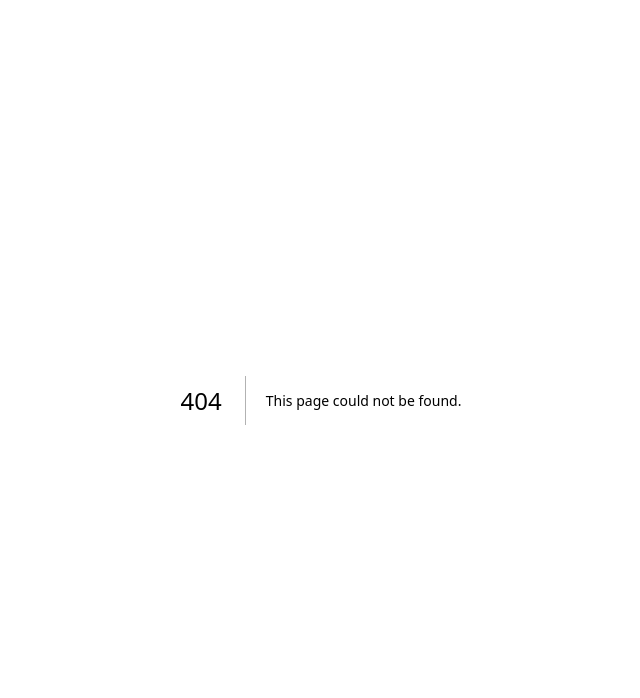
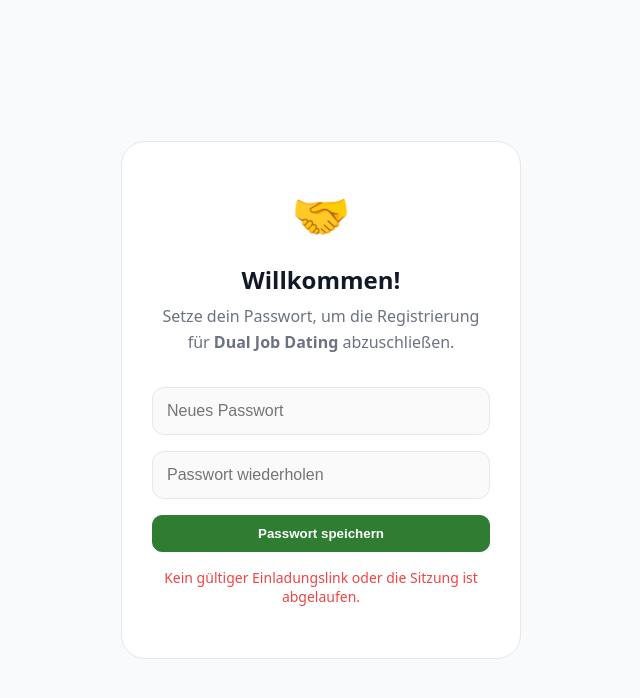
Before and after one commit to FH-JOANNEUM-MSD/msd23-dual-job-date-web, a Next.js app: page /set-password in a window 1280 px wide. Before the commit this address had no page. Shown: the top 698 px of the page, without its empty margins (319-959 px from the left). Built offline with nearby package versions, Linux system fonts and the light colour scheme; no server answers.

Commit message:
change text on various sites, add set password site

```diff
--- a/app/(app)/events/page.tsx
+++ b/app/(app)/events/page.tsx
@@ -242,7 +242,7 @@
 
     if (filteredStudents.length > 0) {
       setMatchingInfo(
-        `${matchedCount} Studenten automatisch zugewiesen, ${unmatchedCount} ohne Zuweisung.`
+        `${matchedCount} Studierende automatisch zugewiesen, ${unmatchedCount} ohne Zuweisung.`
       );
     } else {
       setMatchingInfo(null);
@@ -329,7 +329,7 @@
         <div>
           <h2 style={{ margin: 0 }}>Termine</h2>
           <p className="muted" style={{ margin: "6px 0 0" }}>
-            Job-Dating-Events erstellen und Studenten automatisch oder manuell Unternehmen zuweisen.
+            Job-Dating-Events erstellen und Studierende automatisch oder manuell Unternehmen zuweisen.
           </p>
         </div>
       </div>
@@ -441,7 +441,7 @@
               </tr>
             ) : filteredStudents.length === 0 ? (
               <tr>
-                <td colSpan={4}>Keine Studenten für diese Auswahl gefunden.</td>
+                <td colSpan={4}>Keine Studierende für diese Auswahl gefunden.</td>
               </tr>
             ) : (
               filteredStudents.map((student) => (
--- /dev/null
+++ b/app/(public)/set-password/page.tsx
@@ -0,0 +1,265 @@
+"use client";
+
+import { useEffect, useMemo, useState } from "react";
+import { getSupabaseClient } from "@/lib/supabaseClient";
+
+type MessageState = {
+  text: string;
+  color: string;
+};
+
+function validatePassword(password: string): string[] {
+  const missing: string[] = [];
+
+  if (password.length < 8) missing.push("mind. 8 Zeichen");
+  if (!/[A-Z]/.test(password)) missing.push("ein Großbuchstabe");
+  if (!/[a-z]/.test(password)) missing.push("ein Kleinbuchstabe");
+  if (!/[0-9]/.test(password)) missing.push("eine Zahl");
+  if (!/[^a-zA-Z0-9]/.test(password)) missing.push("ein Sonderzeichen");
+
+  return missing;
+}
+
+export default function SetPasswordPage() {
+  const supabase = useMemo(() => getSupabaseClient(), []);
+
+  const [password1, setPassword1] = useState("");
+  const [password2, setPassword2] = useState("");
+  const [message, setMessage] = useState<MessageState>({ text: "", color: "#64748b" });
+  const [isSubmitting, setIsSubmitting] = useState(false);
+  const [isReady, setIsReady] = useState(false);
+  const [success, setSuccess] = useState(false);
+
+  useEffect(() => {
+    async function initializeAuthFromUrl() {
+      if (!supabase) {
+        setMessage({
+          text: "Supabase ist nicht konfiguriert.",
+          color: "#ef4444",
+        });
+        return;
+      }
+
+      try {
+        // Case 1: Supabase invite/recovery flow via ?code=...
+        const url = new URL(window.location.href);
+        const code = url.searchParams.get("code");
+
+        if (code) {
+          const { error } = await supabase.auth.exchangeCodeForSession(code);
+          if (error) {
+            setMessage({
+              text: `Einladungslink konnte nicht verarbeitet werden: ${error.message}`,
+              color: "#ef4444",
+            });
+            return;
+          }
+        }
+
+        // Case 2: Session already detected from hash fragment / prior init
+        const { data, error } = await supabase.auth.getSession();
+
+        if (error) {
+          setMessage({
+            text: `Sitzung konnte nicht geladen werden: ${error.message}`,
+            color: "#ef4444",
+          });
+          return;
+        }
+
+        if (!data.session) {
+          setMessage({
+            text: "Kein gültiger Einladungslink oder die Sitzung ist abgelaufen.",
+            color: "#ef4444",
+          });
+          return;
+        }
+
+        setIsReady(true);
+      } catch (error) {
+        const text =
+          error instanceof Error
+            ? error.message
+            : "Unbekannter Fehler beim Initialisieren der Einladung.";
+        setMessage({
+          text,
+          color: "#ef4444",
+        });
+      }
+    }
+
+    void initializeAuthFromUrl();
+  }, [supabase]);
+
+  async function handleSubmit() {
+    if (!supabase) {
+      setMessage({
+        text: "Supabase ist nicht konfiguriert.",
+        color: "#ef4444",
+      });
+      return;
+    }
+
+    const missingRules = validatePassword(password1);
+
+    if (missingRules.length > 0) {
+      setMessage({
+        text: `Passwort zu schwach! Es fehlt: ${missingRules.join(", ")}.`,
+        color: "#ef4444",
+      });
+      return;
+    }
+
+    if (password1 !== password2) {
+      setMessage({
+        text: "Die Passwörter stimmen nicht überein!",
+        color: "#ef4444",
+      });
+      return;
+    }
+
+    try {
+      setIsSubmitting(true);
+      setMessage({
+        text: "Speichere Passwort...",
+        color: "#4F46E5",
+      });
+
+      const { error } = await supabase.auth.updateUser({
+        password: password1,
+      });
+
+      if (error) {
+        setMessage({
+          text: `Fehler: ${error.message}`,
+          color: "#ef4444",
+        });
+        return;
+      }
+
+      setSuccess(true);
+      setMessage({
+        text: "",
+        color: "#64748b",
+      });
+    } finally {
+      setIsSubmitting(false);
+    }
+  }
+
+  function openApp() {
+    window.location.href = "dualJobDating://invite";
+  }
+
+  return (
+    <main
+      style={{
+        minHeight: "100vh",
+        display: "flex",
+        alignItems: "center",
+        justifyContent: "center",
+        padding: 20,
+        background: "#f8fafc",
+      }}
+    >
+      {!success ? (
+        <div
+          className="card"
+          style={{
+            width: "100%",
+            maxWidth: 400,
+            padding: "40px 30px",
+            borderRadius: 24,
+            textAlign: "center",
+          }}
+        >
+          <div style={{ fontSize: 48, marginBottom: 16 }}>🤝</div>
+          <h1 style={{ fontSize: 24, fontWeight: 800, marginBottom: 8 }}>Willkommen!</h1>
+          <p className="muted" style={{ marginBottom: 32, lineHeight: 1.6 }}>
+            Setze dein Passwort, um die Registrierung für <b>Dual Job Dating</b> abzuschließen.
+          </p>
+
+          <input
+            type="password"
+            value={password1}
+            onChange={(e) => setPassword1(e.target.value)}
+            placeholder="Neues Passwort"
+            disabled={!isReady || isSubmitting}
+            style={{
+              width: "100%",
+              padding: 14,
+              marginBottom: 16,
+              border: "1px solid var(--border)",
+              borderRadius: 12,
+              fontSize: 16,
+            }}
+          />
+
+          <input
+            type="password"
+            value={password2}
+            onChange={(e) => setPassword2(e.target.value)}
+            placeholder="Passwort wiederholen"
+            disabled={!isReady || isSubmitting}
+            style={{
+              width: "100%",
+              padding: 14,
+              marginBottom: 16,
+              border: "1px solid var(--border)",
+              borderRadius: 12,
+              fontSize: 16,
+            }}
+          />
+
+          <button
+            type="button"
+            className="btn btnPrimary"
+            onClick={() => void handleSubmit()}
+            disabled={!isReady || isSubmitting}
+            style={{ width: "100%" }}
+          >
+            {isSubmitting ? "Wird gespeichert..." : "Passwort speichern"}
+          </button>
+
+          <p
+            style={{
+              marginTop: 16,
+              minHeight: 20,
+              fontSize: 14,
+              fontWeight: 500,
+              color: message.color,
+            }}
+          >
+            {message.text}
+          </p>
+        </div>
+      ) : (
+        <div
+          className="card"
+          style={{
+            width: "100%",
+            maxWidth: 400,
+            padding: "40px 30px",
+            borderRadius: 24,
+            textAlign: "center",
+          }}
+        >
+          <div style={{ fontSize: 48, marginBottom: 16 }}>✅</div>
+          <h1 style={{ fontSize: 24, fontWeight: 800, marginBottom: 8 }}>Alles fertig!</h1>
+          <p className="muted" style={{ marginBottom: 32, lineHeight: 1.6 }}>
+            Dein Passwort wurde gespeichert. Du kannst dich jetzt in der App einloggen.
+          </p>
+
+          <button
+            type="button"
+            className="btn btnPrimary"
+            onClick={openApp}
+            style={{ width: "100%" }}
+          >
+            Zur App wechseln
+          </button>
+        </div>
+      )}
+    </main>
+  );
+}
--- a/components/TopNav.tsx
+++ b/components/TopNav.tsx
@@ -6,7 +6,7 @@
 const links = [
   { href: "/dashboard", label: "Dashboard" },
   { href: "/companies", label: "Unternehmen" },
-  { href: "/students", label: "Studenten" },
+  { href: "/students", label: "Studierende" },
   { href: "/events", label: "Termine" },
   { href: "/login", label: "Logout" },
 ];
```
Also changed, not shown: app/(app)/dashboard/page.tsx (+4 -4 lines), app/(app)/students/page.tsx (+5 -5 lines), 1 other file (tests, documents, lock files or other folders).
